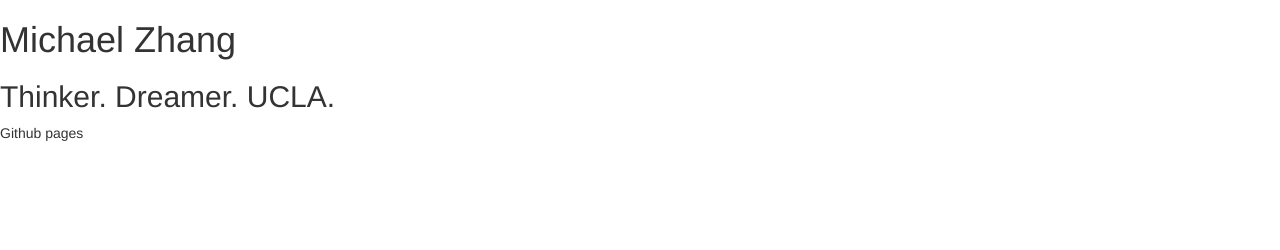
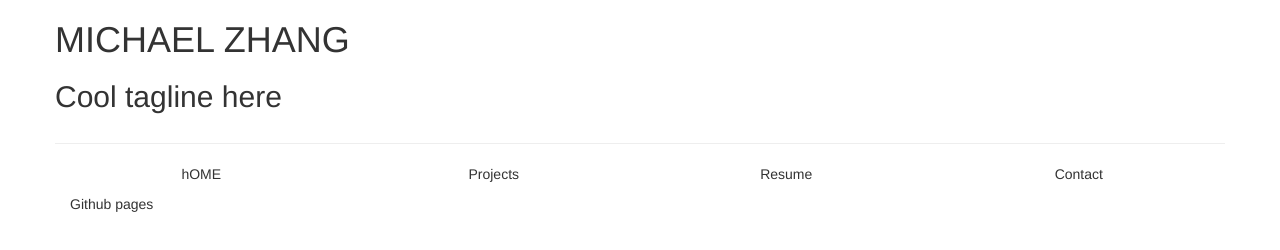
Before and after one commit to clairelee/zeehang.github.io, a plain HTML site: page index.html in a window 1280 px wide. Drawn offline with nearby package versions, Linux system fonts and the light colour scheme.

Commit message:
updates to navbar

```diff
--- a/index.html
+++ b/index.html
@@ -10,12 +10,40 @@
 
 <!-- Latest compiled and minified JavaScript -->
 <script src="https://maxcdn.bootstrapcdn.com/bootstrap/3.3.6/js/bootstrap.min.js" integrity="sha384-0mSbJDEHialfmuBBQP6A4Qrprq5OVfW37PRR3j5ELqxss1yVqOtnepnHVP9aJ7xS" crossorigin="anonymous"></script>
+  <link href='index.css' rel='stylesheet' type='text/css' />
+  <link href='https://fonts.googleapis.com/css?family=Montserrat:400,700' rel='stylesheet' type='text/css'>
 </head>
 <body>
-  <h1>Michael Zhang</h1>
-  <h2>Thinker. Dreamer. UCLA.</h2>
+  <div class="container">
+<div class="row">
+
+
+  <h1 id="center-title">MICHAEL ZHANG</h1>
+  <h2 id="tagline">Cool tagline here</h2>
+  </div>
+  <div class = "row" id = "navbar">
+
+
+  <hr>
+  <div class="col-sm-3 navhighlight">
+    <p class="text-center navitem">hOME</p>
+  </div>
+  <div class="col-sm-3 navhighlight">
+    <p class="text-center navitem">Projects</p>
+  </div>
+  <div class="col-sm-3 navhighlight">
+    <p class="text-center navitem">Resume</p>
+  </div>
+  <div class="col-sm-3 navhighlight">
+    <p class="text-center navitem">Contact</p>
+  </div>
+  <hr>
+</div>
+
 <p>
   Github pages
 </p>
+
+</div>
 </body>
 </html>
```
